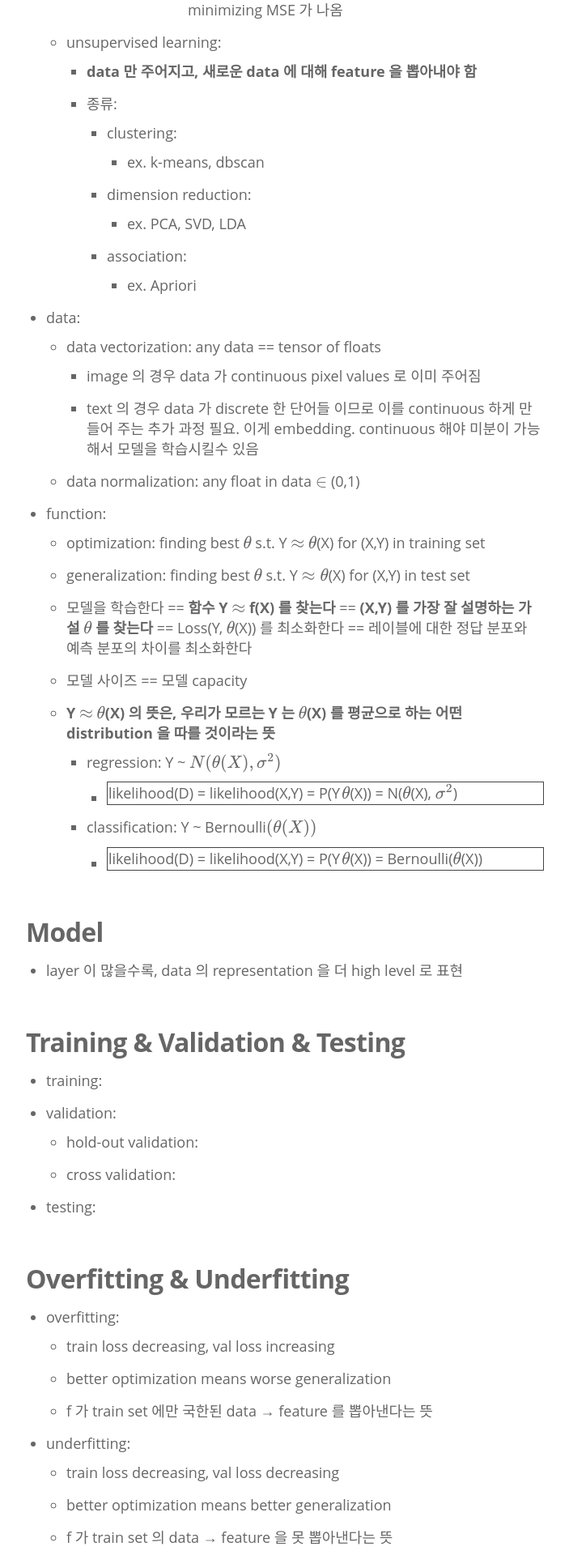
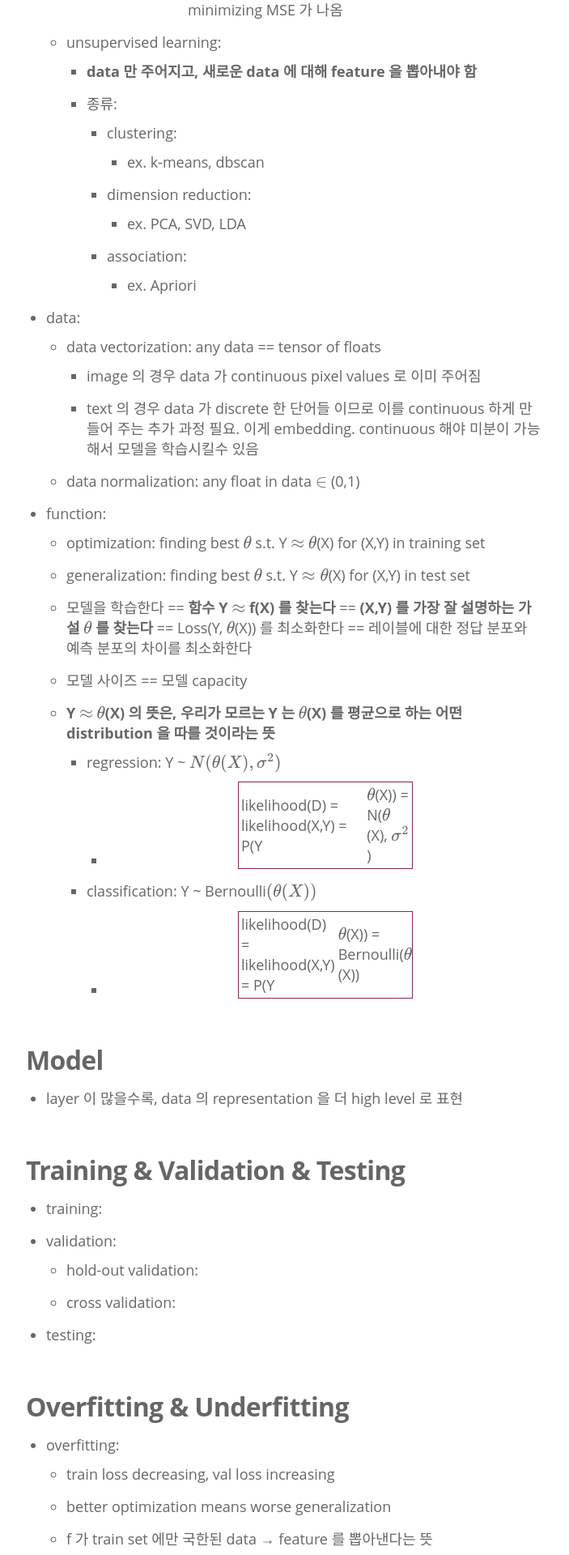
Before and after one commit to minniie/minniie.github.io, a Jekyll site: the page built from _posts/2021-07-27-ml.markdown, in a window 1280 px wide. Shown: the part 4480-6400 px from the top of the page at 81% size, without its empty margins (288-991 px from the left). Built offline with Jekyll 4.4.1, drawn with Linux system fonts in a browser that asks for light colours; nearby versions of some CDN libraries; some web fonts are replaced.

Commit message:
Update main.sass

```diff
--- a/css/main.sass
+++ b/css/main.sass
@@ -35,9 +35,9 @@ table
   display: block
   margin-left: auto
   margin-right: auto
-  // width: 40%
-  border: 1px solid #444444
-  border-collapse: collapse
+  width: 40%
+  border: 1px solid #872657
+  // border-collapse: collapse
 
 body
   font-family: $font-sans
```
